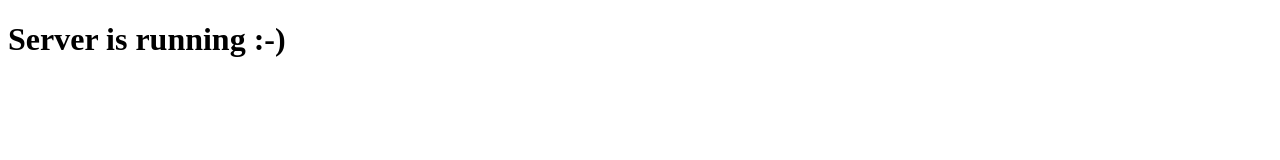
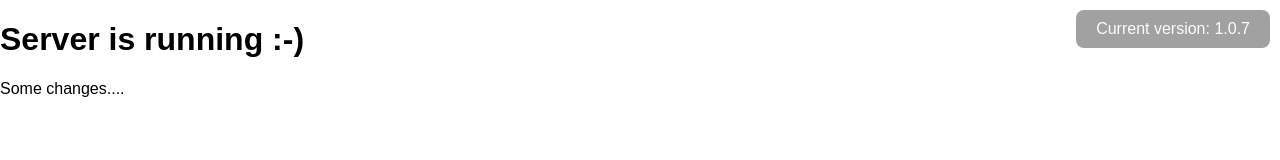
Before and after one commit to KovalDima/node-npm, a website: page src/index.html in a window 1280 px wide. Drawn offline with Linux system fonts and the light colour scheme.

Commit message:
some changes

```diff
--- a/src/css/styles.css
+++ b/src/css/styles.css
@@ -0,0 +1,20 @@
+* {
+    box-sizing: border-box;
+}
+
+body {
+    margin: 0;
+    font-family: sans-serif;
+}
+
+#app-version {
+    background: #444444;
+    color: #fafafa;
+    border-radius: 8px;
+    padding: 10px 20px;
+    position: fixed;
+    right: 10px;
+    top: 10px;
+    margin: 0;
+    opacity: 0.5;
+}
--- a/src/index.html
+++ b/src/index.html
@@ -6,9 +6,12 @@
           content="width=device-width, user-scalable=no, initial-scale=1.0, maximum-scale=1.0, minimum-scale=1.0">
     <meta http-equiv="X-UA-Compatible" content="ie=edge">
     <title>Document</title>
-    <script type="module" defer async src="./version.js"></script>
+    <link rel="stylesheet" href="./css/styles.css">
+    <script type="module" defer async src="./js/watch-version.js"></script>
 </head>
 <body>
     <h1>Server is running :-)</h1>
+    <p id="app-version">Current version: </p>
+    <p class="text">Some changes....</p>
 </body>
 </html>
--- a/src/js/index.ts
+++ b/src/js/index.ts
@@ -0,0 +1,3 @@
+import * as lodash from "lodash";
+
+// lodash.debounce()
--- a/src/js/watch-version.js
+++ b/src/js/watch-version.js
@@ -0,0 +1,16 @@
+const versionEl = document.querySelector("#app-version");
+
+try {
+    const response = await fetch('../version.json');
+
+    if (!response.ok) {
+        throw new Error(`Error: ${response.status}`);
+    }
+
+    const data = await response.json();
+    versionEl.append(data.version);
+
+} catch (error) {
+    console.error("Не вдалося завантажити версію:", error);
+    versionEl.append("Error loading version");
+}
```
Also changed, not shown: update-version.js (+39 -0 lines), 1 other file.
